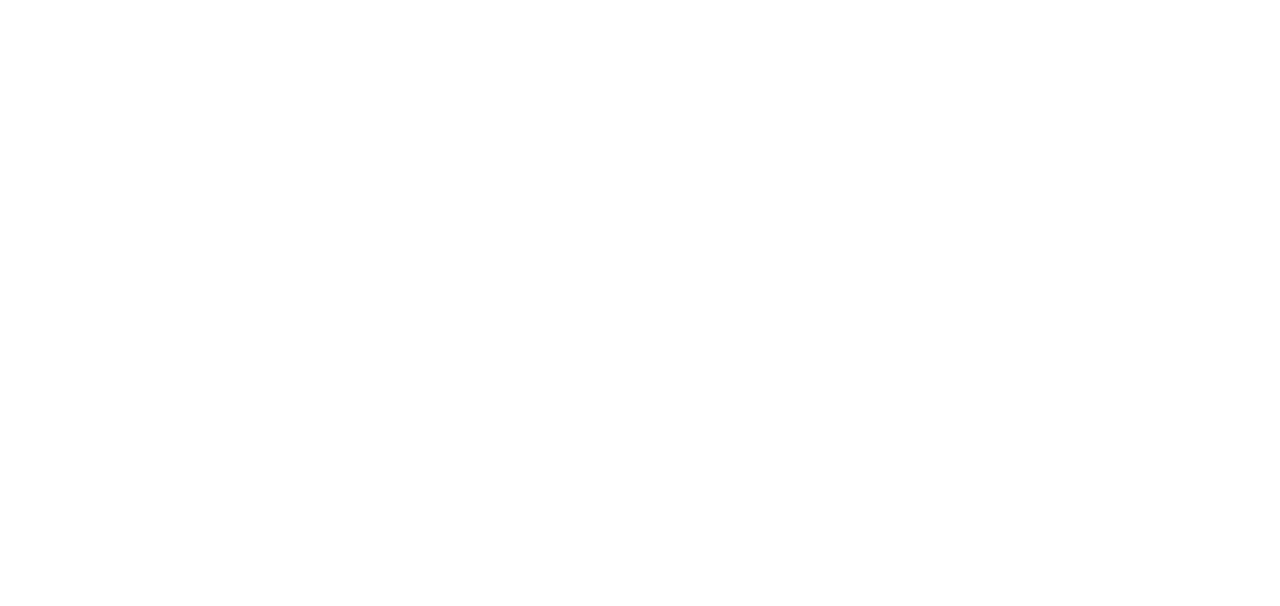
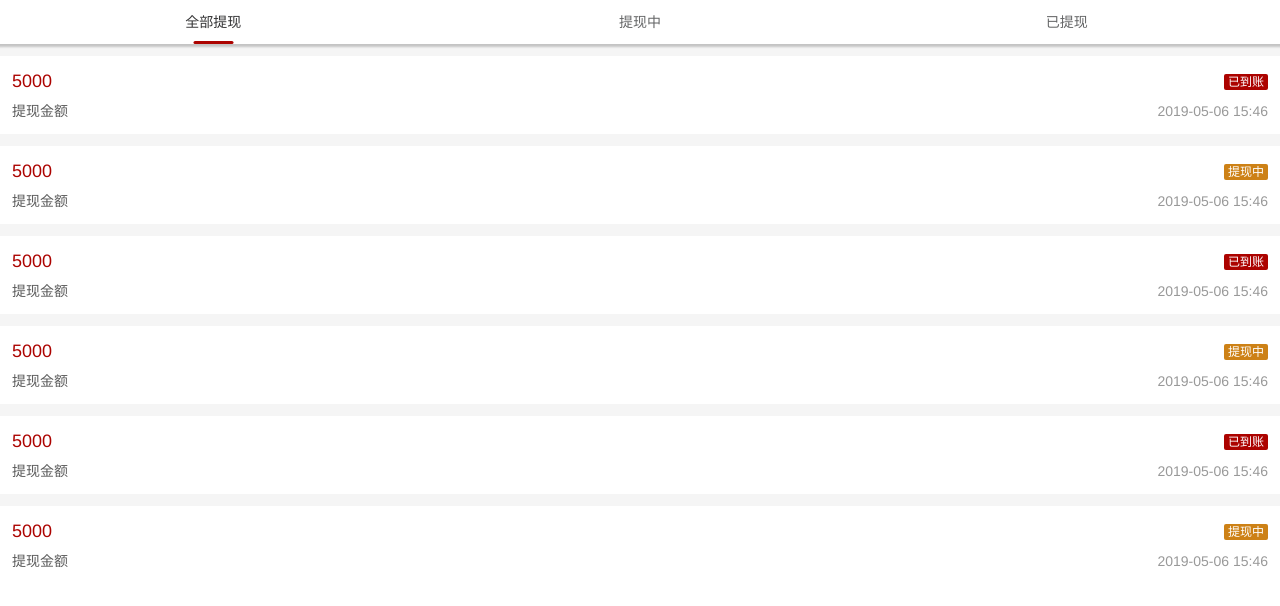
Before and after one commit to gengyunwork/medicinal, a Vue app: page /record in a window 1280 px wide. Shown: the top 606 px of the page. Built offline with nearby package versions, Linux system fonts and the light colour scheme.

Commit message:
分销说明 布局完成

```diff
--- a/src/App.vue
+++ b/src/App.vue
@@ -40,6 +40,7 @@ export default {
   watch: {
     $route(val) {
       this.showTab = this.tabBarData.some(item => item.path == val.path);
+      document.title = val.meta.title;
     }
   }
 };
--- a/src/assets/style/resetVant.scss
+++ b/src/assets/style/resetVant.scss
@@ -2,3 +2,7 @@
   border-color: $base-red !important;
   color: $base-red !important;
 }
+
+.van-tabs__line{
+  background-color: $base-red;
+}
--- a/src/router.js
+++ b/src/router.js
@@ -80,6 +80,22 @@ export default new Router({
         title: "提现"
       },
       component: () => import("./views/user/distribute/withdraw.vue")
+    },
+    {
+      path: "/record",
+      name: "record",
+      meta: {
+        title: "提现记录"
+      },
+      component: () => import("./views/user/distribute/record.vue")
+    },
+    {
+      path: "/explain",
+      name: "explain",
+      meta: {
+        title: "分销说明"
+      },
+      component: () => import("./views/user/distribute/explain.vue")
     }
   ]
 });
--- /dev/null
+++ b/src/views/user/distribute/explain.vue
@@ -0,0 +1,26 @@
+// 分销说明
+<template>
+  <div class="px-l" style="height:100vh;">
+    <img src="../../../assets/images/distribute/explain.jpg" />
+    <p>
+      1. 推荐奖
+      需求：按推荐关系结算，默认可拿伞下3代的奖金，可手动添加n代的奖金，每个 级别对应的代数结算比例可单独设置。
+      2. 对碰奖（管理图）
+      需求：小区业绩按比例进行对碰（1.对碰比例可设置），适用于双轨制度（其它轨数的制度不可选择此奖金），每个级别的奖金结算比例可单独设置。
+      3. 层碰奖（管理图）
+      需求：每一层的奖金只能结算一次，每个级别的结算比例和可拿奖的最大层数可单 独设置。结算方式分两种，供用户选择；
+      第一种：按左右区第一单或第n单的报单业绩进行对碰；
+      第二种：按左右区的总业绩的小区进行对碰结算。
+      4. 报单奖
+      需求：报单中心注册会员可获得报单奖，报单中心有不同的级别（店铺级别），每 个级别的结算比例可单独设置，根据注册会员的报单pv结算。
+      （报单中心的升级，目前由后台设定，不可自动升级）
+    </p>
+  </div>
+</template>
+
+<script>
+export default {};
+</script>
+
+<style lang="scss" scoped>
+</style>
--- a/src/views/user/distribute/index.vue
+++ b/src/views/user/distribute/index.vue
@@ -2,7 +2,7 @@
 <template>
   <div>
     <!-- 卡片展示 -->
-    <van-row class="p-l" style="color:#FFF;" gutter="8">
+    <van-row class="p-l" style="color:#FFF;margin-right:0;" gutter="8">
       <van-col class="dist-card" span="12">
         <div>
           <div>我的佣金（元）</div>
@@ -36,7 +36,7 @@
         <span>提现</span>
       </template>
     </van-cell>
-    <van-cell is-link>
+    <van-cell is-link to="/record">
       <template slot="title">
         <i class="cell-icon cell-2" slot="icon"></i>
         <span>提现记录</span>
@@ -44,7 +44,7 @@
     </van-cell>
     <div style="padding-top:20px;background:#f5f5f5;"></div>
     <!-- 我的团队 邀请分销 分销说明 -->
-    <van-cell is-link to="myTeam">
+    <van-cell is-link to="/myTeam">
       <template slot="title">
         <i class="cell-icon cell-team" slot="icon"></i>
         <span>我的团队</span>
@@ -56,7 +56,7 @@
         <span>邀请分销成员</span>
       </template>
     </van-cell>
-    <van-cell is-link>
+    <van-cell is-link to="/explain">
       <template slot="title">
         <i class="cell-icon cell-illustration" slot="icon"></i>
         <span>分销说明</span>
--- /dev/null
+++ b/src/views/user/distribute/record.vue
@@ -0,0 +1,110 @@
+// 提现记录
+<template>
+  <div>
+    <!-- 顶部选项卡 -->
+    <van-tabs style="box-shadow:0 1px 2px 2px rgba(0,0,0,.2);" @change="tabChange">
+      <van-tab title="全部提现"></van-tab>
+      <van-tab title="提现中"></van-tab>
+      <van-tab title="已提现"></van-tab>
+    </van-tabs>
+    <!-- 内容 -->
+    <div class="pt">
+      <div class="record-card" v-for="record in tempList" :key="record.id">
+        <div class="card-content">
+          <span class="text-red" style="font-size:18px;">{{record.amountMoney}}</span>
+          <template>
+            <van-tag color="#ac0300" v-show="record.state == 0">已到账</van-tag>
+            <van-tag color="#CD8116" v-show="record.state == 1">提现中</van-tag>
+          </template>
+        </div>
+        <div class="card-content">
+          <span>提现金额</span>
+          <span style="color:#999;">{{record.date}}</span>
+        </div>
+      </div>
+    </div>
+  </div>
+</template>
+
+<script>
+import { Tag } from "vant";
+export default {
+  data() {
+    return {
+      recordList: [
+        {
+          id: 0,
+          state: 0,
+          amountMoney: 5000,
+          date: "2019-05-06 15:46"
+        },
+        {
+          id: 1,
+          state: 1,
+          amountMoney: 5000,
+          date: "2019-05-06 15:46"
+        },
+        {
+          id: 2,
+          state: 0,
+          amountMoney: 5000,
+          date: "2019-05-06 15:46"
+        },
+        {
+          id: 3,
+          state: 1,
+          amountMoney: 5000,
+          date: "2019-05-06 15:46"
+        },
+        {
+          id: 4,
+          state: 0,
+          amountMoney: 5000,
+          date: "2019-05-06 15:46"
+        },
+        {
+          id: 5,
+          state: 1,
+          amountMoney: 5000,
+          date: "2019-05-06 15:46"
+        }
+      ],
+      tempList:[]
+    };
+  },
+  methods: {
+    tabChange(index) {
+      switch (index) {
+        case 0:
+          break;
+        case 1:
+          this.tempList = this.recordList.filter(item => item.state == 1);
+          break;
+        case 2:
+          this.tempList = this.recordList.filter(item => item.state == 0);
+          break;
+      }
+    }
+  },
+  created(){
+      this.tempList = this.recordList.concat();
+  },
+  components: {
+    [Tag.name]: Tag
+  }
+};
+</script>
+<style lang="scss" scoped>
+.record-card {
+  border-top: 12px solid $base-bg-color;
+  padding: 12px;
+  .card-content {
+    display: flex;
+    justify-content: space-between;
+    align-items: center;
+    &:first-child {
+      margin-bottom: 6px;
+    }
+  }
+}
+</style>
```
Also changed, not shown: src/assets/images/distribute/explain.jpg (added).
